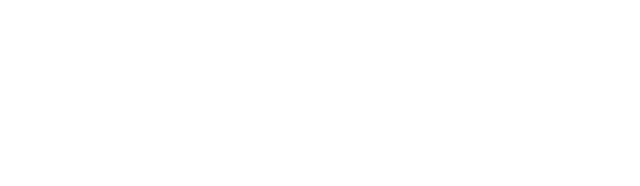
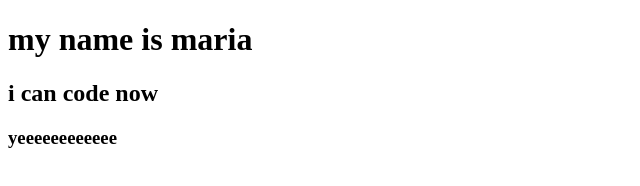
Before and after one commit to charmypappittosan/my-repo, a plain HTML site: page index.html in a window 1280 px wide. Shown: the whole page, without its empty margins (0-640 px from the left). Drawn offline with Linux system fonts and the light colour scheme.

Commit message:
added header

```diff
--- a/index.html
+++ b/index.html
@@ -7,6 +7,10 @@
     <title>My first git repo</title>
 </head>
 <body>
+    <h1>my name is maria</h1>
+    <h2>i can code now</h2>
+    <h3>yeeeeeeeeeeee
 
+    </h3>
 </body>
 </html>
```
